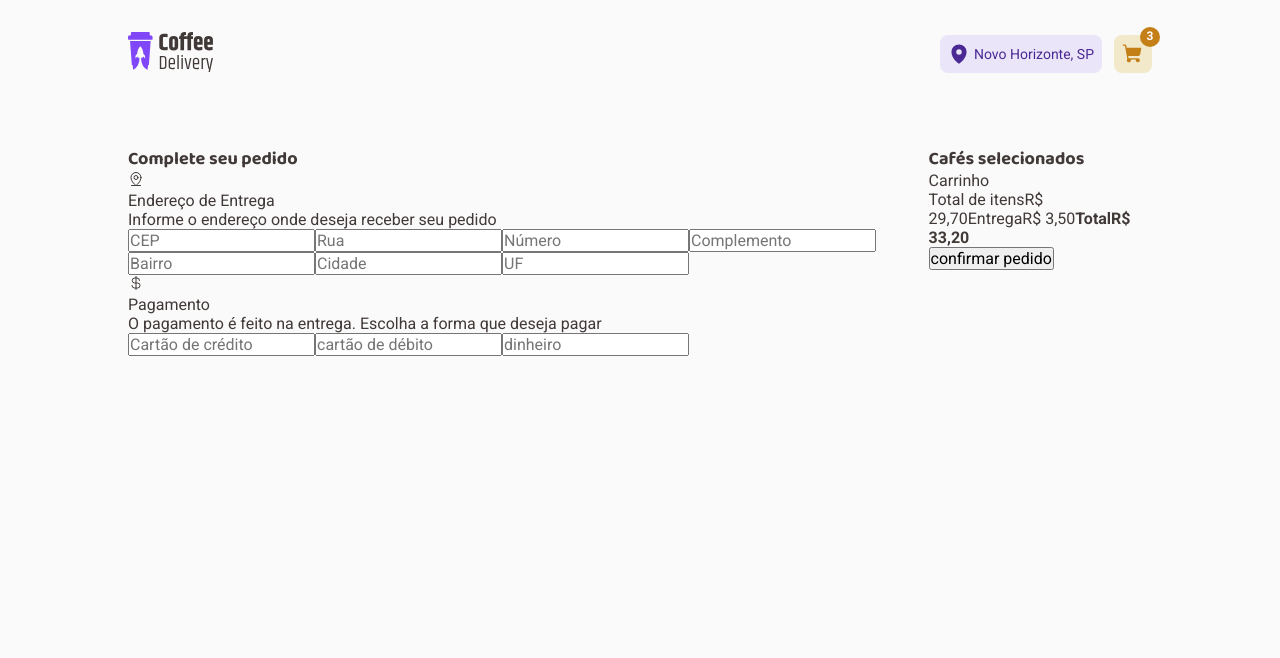
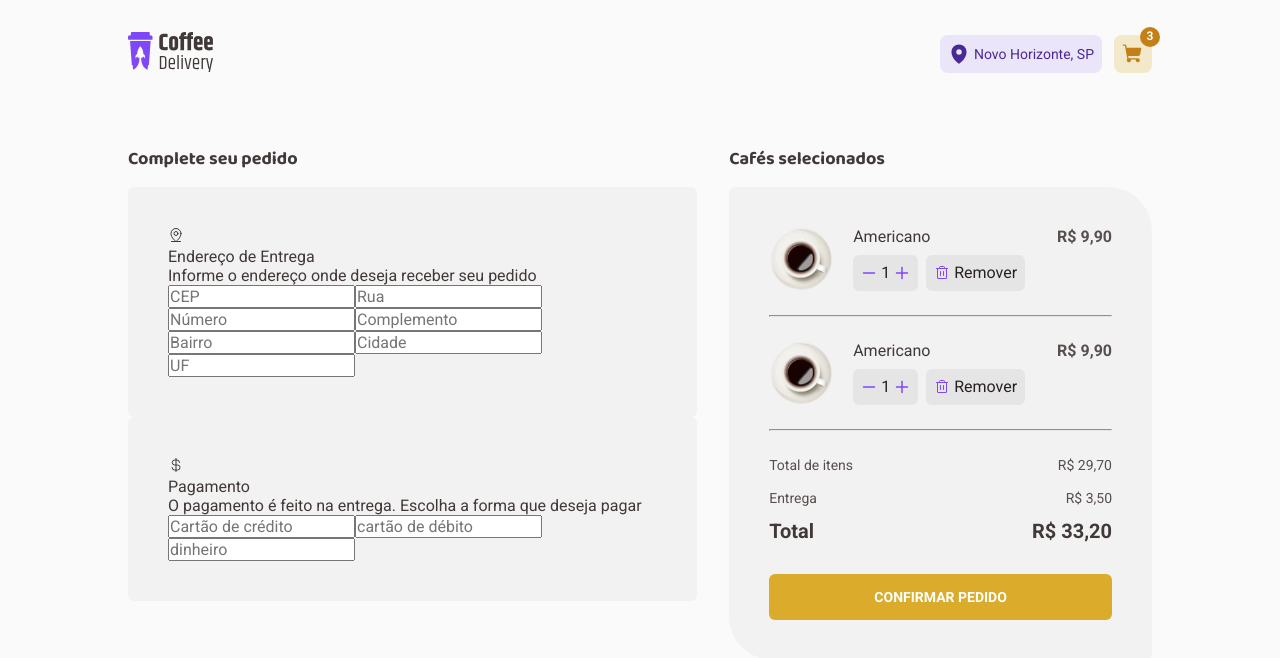
Before and after one commit to RafaelManfrim/Desafio02-Coffee-Delivery, a React (Vite) app: page /checkout in a window 1280 px wide. Shown: the top 658 px of the page. Built offline with nearby package versions, Linux system fonts and the light colour scheme.

Commit message:
Atualizações Cart

```diff
--- /dev/null
+++ b/src/components/CoffeeInCartCard/index.tsx
@@ -0,0 +1,38 @@
+import { Minus, Plus, Trash } from 'phosphor-react'
+
+import cafe from '../../assets/americano.png'
+import styles from './styles.module.scss'
+
+export function CoffeeInCartCard() {
+  return (
+    <>
+      <div className={styles.coffeeInCartCardContainer}>
+        <div>
+          <img src={cafe} alt="" />
+          <div className={styles.coffeeInCartInformationsContainer}>
+            <span>Americano</span>
+            <div className={styles.actionsContainer}>
+              <div className={styles.selectAmountContainer}>
+                <button>
+                  <Minus weight="bold" size={16} />
+                </button>
+                <span>1</span>
+                <button>
+                  <Plus weight="bold" size={16} />
+                </button>
+              </div>
+              <button className={styles.removeFromCartButton}>
+                <Trash size={16} />
+                Remover
+              </button>
+            </div>
+          </div>
+        </div>
+        <strong>R$ 9,90</strong>
+      </div>
+      <div className={styles.separatorContainer}>
+        <hr />
+      </div>
+    </>
+  )
+}
--- /dev/null
+++ b/src/components/CoffeeInCartCard/styles.module.scss
@@ -0,0 +1,93 @@
+.coffeeInCartCardContainer {
+  display: flex;
+  justify-content: space-between;
+
+  img {
+    width: 64px;
+    height: 64px;
+  }
+
+  >div {
+    display: flex;
+    gap: 1.25rem;
+  }
+
+  >strong {
+    color: var(--base-text);
+    font-size: 1rem;
+    line-height: 130%;
+    font-weight: bold;
+    padding-left: 2rem;
+  }
+}
+
+.coffeeInCartInformationsContainer {
+  display: flex;
+  flex-direction: column;
+  justify-content: space-between;
+  align-items: flex-start;
+}
+
+.actionsContainer {
+  display: flex;
+  align-items: center;
+  gap: 0.5rem;
+}
+
+.selectAmountContainer {
+  display: flex;
+  align-items: center;
+  line-height: 130%;
+  border-radius: 6px;
+  background-color: var(--base-button);
+  gap: 0.25rem;
+  padding: 0.5rem;
+
+  span {
+    color: var(--base-title);
+  }
+
+  button {
+    display: flex;
+    align-items: center;
+    justify-content: center;
+    color: var(--purple);
+    border: none;
+    background: none;
+
+    &:hover {
+      cursor: pointer;
+      color: var(--purple-dark);
+    }
+  }
+}
+
+.removeFromCartButton {
+  display: flex;
+  align-items: center;
+  line-height: 130%;
+  border-radius: 6px;
+  background-color: var(--base-button);
+  gap: 0.25rem;
+  padding: 0.5rem;
+  color: var(--base-title);
+  border: none;
+
+  svg {
+    color: var(--purple);
+  }
+
+  &:hover {
+    cursor: pointer;
+    background-color: var(--base-hover);
+  }
+}
+
+.separatorContainer {
+  padding: 1.5rem 0;
+
+  hr {
+    border-color: var(--base-button);
+    background: none;
+  }
+}
--- a/src/pages/Checkout/index.tsx
+++ b/src/pages/Checkout/index.tsx
@@ -1,4 +1,5 @@
 import { CurrencyDollar, MapPinLine } from 'phosphor-react'
+import { CoffeeInCartCard } from '../../components/CoffeeInCartCard'
 
 import styles from './styles.module.scss'
 
@@ -45,8 +46,11 @@ export function Checkout() {
       <div className={styles.cartContainer}>
         <h4>Cafés selecionados</h4>
         <div>
-          <div>Carrinho</div>
           <div>
+            <CoffeeInCartCard />
+            <CoffeeInCartCard />
+          </div>
+          <div className={styles.cartOrderDetailsContainer}>
             <span>Total de itens</span>
             <span>R$ 29,70</span>
             <span>Entrega</span>
@@ -54,7 +58,9 @@ export function Checkout() {
             <strong>Total</strong>
             <strong>R$ 33,20</strong>
           </div>
-          <button>confirmar pedido</button>
+          <button className={styles.processOrderButton}>
+            confirmar pedido
+          </button>
         </div>
       </div>
     </div>
--- a/src/pages/Checkout/styles.module.scss
+++ b/src/pages/Checkout/styles.module.scss
@@ -1,12 +1,25 @@
 .checkoutContainer {
-  display: flex;
-  justify-content: space-between;
+  // display: flex;
+  // justify-content: space-between;
+  display: grid;
+  grid-template-columns: 1fr auto;
   margin-top: 2.5rem;
+  gap: 2rem;
 }
 
-.completeYourOrderContainer {}
+.completeYourOrderContainer {
+  gap: 0.75rem;
 
-.cartContainer {}
+  >div {
+    border-radius: 6px;
+  }
+}
+
+.cartContainer {
+  >div {
+    border-radius: 6px 44px;
+  }
+}
 
 .completeYourOrderContainer,
 .cartContainer {
@@ -14,5 +27,56 @@
     font-family: 'Baloo 2', cursive;
     line-height: 130%;
     font-size: 1.125rem;
+    margin-bottom: 1rem;
+  }
+
+  >div {
+    background: var(--base-card);
+    padding: 2.5rem;
   }
 }
+
+.cartOrderDetailsContainer {
+  display: grid;
+  grid-template-columns: 1fr 1fr;
+  gap: 0.75rem;
+  margin-bottom: 2rem;
+  line-height: 130%;
+
+  span {
+    color: var(--base-text);
+    font-size: 0.875rem;
+  }
+
+  strong {
+    color: var(--base-subtitle);
+    font-weight: bold;
+    font-size: 1.25rem;
+  }
+
+  span:nth-child(2n) {
+    text-align: right;
+  }
+
+  strong:nth-child(2n) {
+    text-align: right;
+  }
+}
+
+.processOrderButton {
+  background: var(--yellow);
+  color: var(--white);
+  padding: 0.75rem 0.5rem;
+  width: 100%;
+  border: none;
+  text-transform: uppercase;
+  line-height: 160%;
+  font-weight: bold;
+  font-size: 0.875rem;
+  border-radius: 6px;
+  transition: background 0.1s ease-in-out;
+
+  &:hover {
+    background: var(--yellow-dark);
+  }
+}
--- a/src/pages/Home/index.tsx
+++ b/src/pages/Home/index.tsx
@@ -2,7 +2,7 @@ import { Coffee, Package, ShoppingCart, Timer } from 'phosphor-react'
 import { useEffect, useState } from 'react'
 
 import copoImg from '../../assets/copo.png'
-import { CoffeeCard } from '../../components/CoffeCard'
+import { CoffeeCard } from '../../components/CoffeeCard'
 import { useWindowDimensions } from '../../hooks/useWindowDimensions'
 import { api } from '../../services/api'
 import { CoffeeDTO } from '../../types/CoffeeDTO'
```
Also changed, not shown: src/components/CoffeeCard/index.tsx (renamed from src/components/CoffeCard/index.tsx), src/components/CoffeeCard/styles.module.scss (renamed from src/components/CoffeCard/styles.module.scss).
